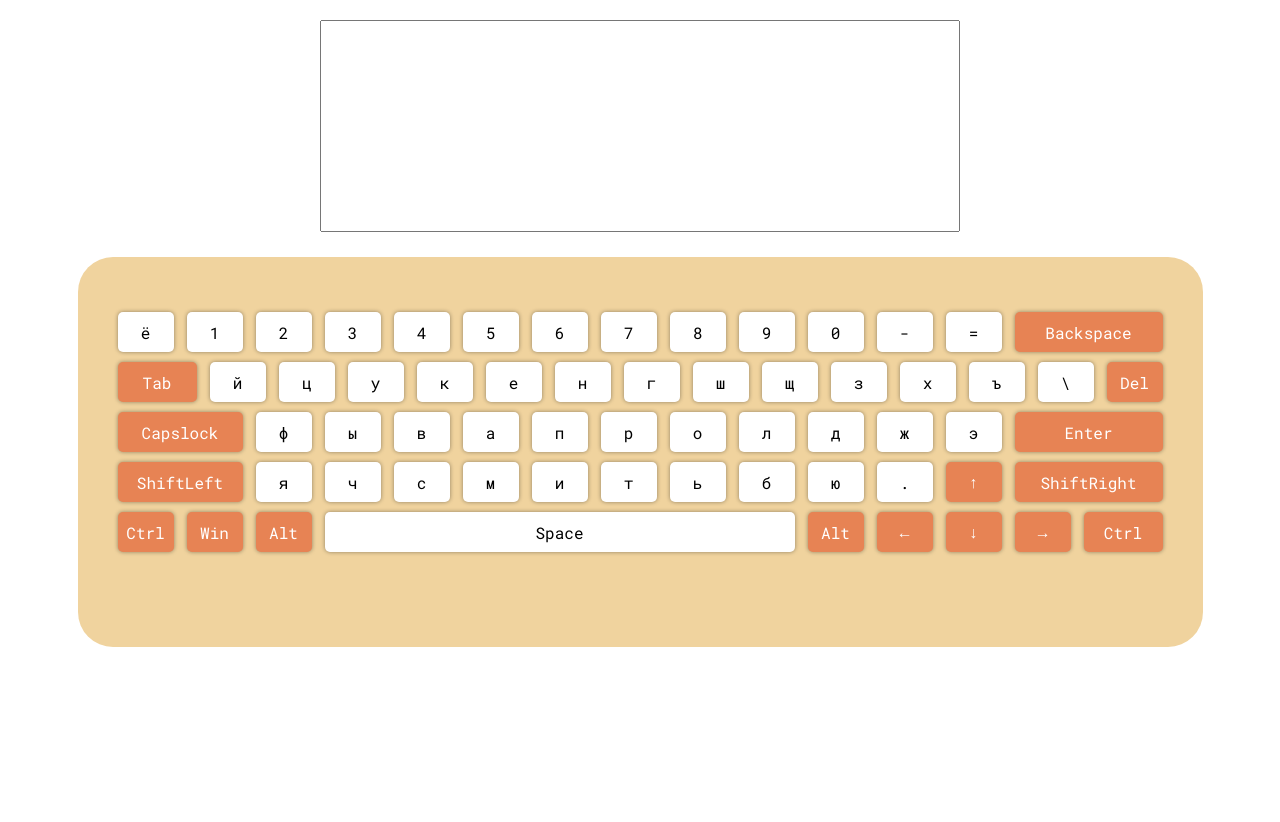
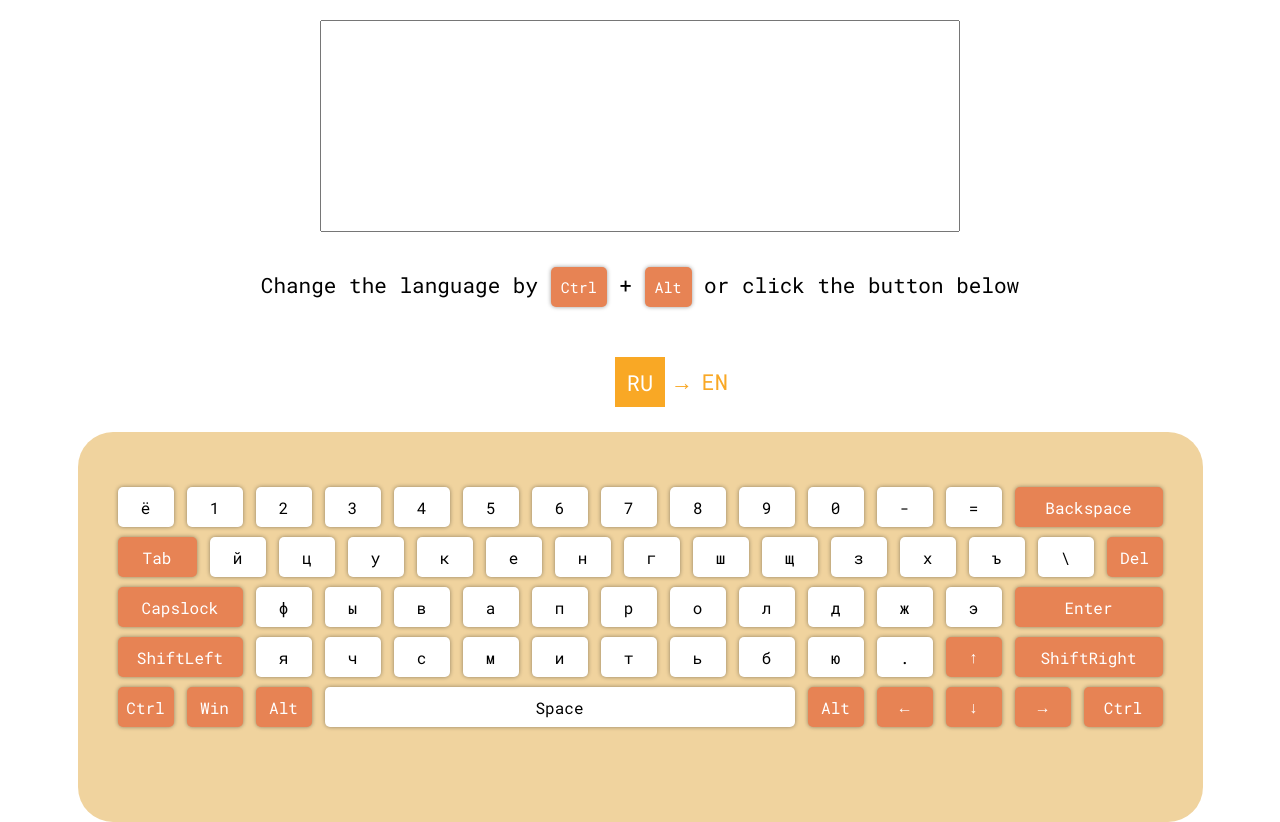
Before and after one commit to Artem2001S/codejam-virtual-keyboard, a website with bundled scripts: page codejam-virtual-keyboard/index.html in a window 1280 px wide. Before the commit the page ends 800 px from the top, so only its background shows below. Built offline with nearby package versions, Linux system fonts and the light colour scheme.

Commit message:
feat: add block that shows current language

```diff
--- a/codejam-virtual-keyboard/index.html
+++ b/codejam-virtual-keyboard/index.html
@@ -3,7 +3,7 @@
 
 <head>
 	<meta charset="UTF-8">
-	<meta name="viewport" content="width=device-width, initial-scale=1.0">
+	<meta name="viewport" content="width=device-width, initial-scale=minimum-scale">
 	<meta http-equiv="X-UA-Compatible" content="ie=edge">
 	<title>Virtual keyboard</title>
 	<link rel="stylesheet" href="./style/main.css">
--- a/codejam-virtual-keyboard/js/Keyboard.js
+++ b/codejam-virtual-keyboard/js/Keyboard.js
@@ -54,14 +54,40 @@ export default class Keyboard {
     ];
   }
 
-  init() {
-    // create textarea
+  createTextArea() {
     const textarea = document.createElement('textarea');
     textarea.setAttribute('name', 'textArea');
     textarea.setAttribute('id', 'textArea');
     textarea.setAttribute('cols', '30');
     textarea.setAttribute('rows', '10');
-    document.body.append(textarea);
+    return textarea;
+  }
+
+  createLanguageViewer() {
+    const languageViewer = document.createElement('div');
+    languageViewer.classList.add('language-view');
+    languageViewer.textContent = this.currentLanguage;
+    const nextLangViewer = document.createElement('div');
+    nextLangViewer.classList.add('next-lang');
+
+    nextLangViewer.textContent = ` → ${this.currentLanguage === 'Ru' ? 'En' : 'Ru'}`;
+
+    languageViewer.append(nextLangViewer);
+    languageViewer.addEventListener('click', () => {
+      this.changeLanguage();
+    });
+    return languageViewer;
+  }
+
+  createTips() {
+    const tips = document.createElement('div');
+    tips.classList.add('tip');
+    tips.innerHTML = 'Change the language by  <span class="key functional-key" data-key-code="ControlLeft">Ctrl</span> + <span class="key functional-key" data-key-code="AltLeft">Alt</span> or click the button below';
+    return tips;
+  }
+
+  init() {
+    document.body.append(this.createTextArea());
 
     // create keyboard
     const keyboard = document.createElement('div');
@@ -87,7 +113,7 @@ export default class Keyboard {
       keyboard.append(keyRow);
     });
 
-    document.body.append(keyboard);
+    document.body.append(this.createTips(), this.createLanguageViewer(), keyboard);
   }
 
   changeKeyboard(whatNeedChange) {
@@ -113,11 +139,15 @@ export default class Keyboard {
   }
 
   changeLanguage() {
+    const languageViewer = document.querySelector('.language-view');
+    const nextLang = languageViewer.childNodes[1];
+    nextLang.textContent = ` → ${this.currentLanguage}`;
+
     if (this.currentLanguage === 'Ru') this.currentLanguage = 'En';
     else this.currentLanguage = 'Ru';
 
     localStorage.setItem('currentLanguage', this.currentLanguage);
-
+    languageViewer.childNodes[0].textContent = this.currentLanguage;
     this.changeKeyboard('lang');
   }
 
@@ -156,10 +186,10 @@ export default class Keyboard {
   addMouseEvent() {
     const keyboard = document.querySelector('.keyboard');
     keyboard.addEventListener('mouseup', (event) => {
-			const textArea = document.querySelector('#textArea');
+      const textArea = document.querySelector('#textArea');
       // check is this a key ?
-			if (event.target.className === 'keyboard') return;
-			if (event.target.className === 'keyboard-row') return;
+      if (event.target.className === 'keyboard') return;
+      if (event.target.className === 'keyboard-row') return;
       // get keyCode
       const code = event.target.dataset.keyCode;
       // get key (DOM-element)
@@ -231,7 +261,13 @@ export default class Keyboard {
   addKeyUpEvent() {
     document.addEventListener('keyup', (event) => {
       const pressed = document.querySelector(`div[data-key-code=${event.code}]`);
-			if (pressed === null) return;
+      if (pressed === null) return;
+
+      if (event.code === 'AltLeft' || event.code === 'ControlLeft') {
+        const pressedTip = document.querySelector(`span[data-key-code=${event.code}]`);
+        pressedTip.classList.remove('pressed-btn');
+      }
+
       switch (event.code) {
         case 'CapsLock':
           this.capsLockClick(pressed);
@@ -250,9 +286,20 @@ export default class Keyboard {
         this.changeLanguage();
         this.pressedLeftControl = false;
         this.pressedLeftAlt = false;
+        this.removeOpacity('.language-view');
       }
       pressed.classList.remove('pressed-btn');
     });
+  }
+
+  addOpacity(selector) {
+    const el = document.querySelector(selector);
+    el.classList.add('with-opacity');
+  }
+
+  removeOpacity(selector) {
+    const el = document.querySelector(selector);
+    el.classList.remove('with-opacity');
   }
 
   addKeyDownEvent() {
@@ -260,6 +307,12 @@ export default class Keyboard {
       const textArea = document.querySelector('#textArea');
       const pressed = document.querySelector(`div[data-key-code=${event.code}]`);
       if (pressed === null) return;
+
+      if (event.code === 'AltLeft' || event.code === 'ControlLeft') {
+        const pressedTip = document.querySelector(`span[data-key-code=${event.code}]`);
+        pressedTip.classList.add('pressed-btn');
+      }
+
       event.preventDefault();
       pressed.classList.add('pressed-btn');
 
@@ -283,6 +336,9 @@ export default class Keyboard {
           return;
         case 'ControlLeft':
           this.pressedLeftControl = true;
+          if (this.pressedLeftAlt) {
+            this.addOpacity('.language-view');
+          }
           return;
         case 'ControlRight':
         case 'AltRight':
@@ -290,6 +346,9 @@ export default class Keyboard {
           return;
         case 'AltLeft':
           this.pressedLeftAlt = true;
+          if (this.pressedLeftControl) {
+            this.addOpacity('.language-view');
+          }
           return;
         case 'ShiftLeft':
           this.changeKeyboard('caps');
--- a/codejam-virtual-keyboard/style/main.css
+++ b/codejam-virtual-keyboard/style/main.css
@@ -40,9 +40,9 @@ body {
 
 .key {
   height: 40px;
-	grid-column-end: span 3;
+  grid-column-end: span 3;
 
-	user-select: none;
+  user-select: none;
   background-color: rgb(255, 255, 255);
   border-radius: 5px;
   display: flex;
@@ -93,5 +93,46 @@ body {
 .pressed-btn {
   color: #ffffff;
   background: #f9a825 !important;
-	transform: scale(0.85) skewX(5deg);
+  transform: scale(0.85) skewX(5deg);
 }
+
+.language-view {
+  position: relative;
+  display: flex;
+  align-items: center;
+  justify-content: center;
+  width: 50px;
+  height: 50px;
+
+  font-family: "Roboto Mono", monospace;
+  font-size: 22px;
+  text-transform: uppercase;
+  margin-top: 50px;
+  border: 3px solid #f9a825;
+  background: #f9a825;
+  color: #ffffff;
+
+  cursor: pointer;
+}
+
+.tip {
+  margin-top: 35px;
+  font-family: "Roboto Mono", monospace;
+  font-size: 21px;
+}
+
+span.key {
+  display: inline-block;
+	padding: 10px;
+	font-size: 15px;
+}
+
+.next-lang {
+  position: absolute;
+  right: -150%;
+  color: #f9a825;
+}
+
+.with-opacity {
+	opacity: 0.5;
+}
```
